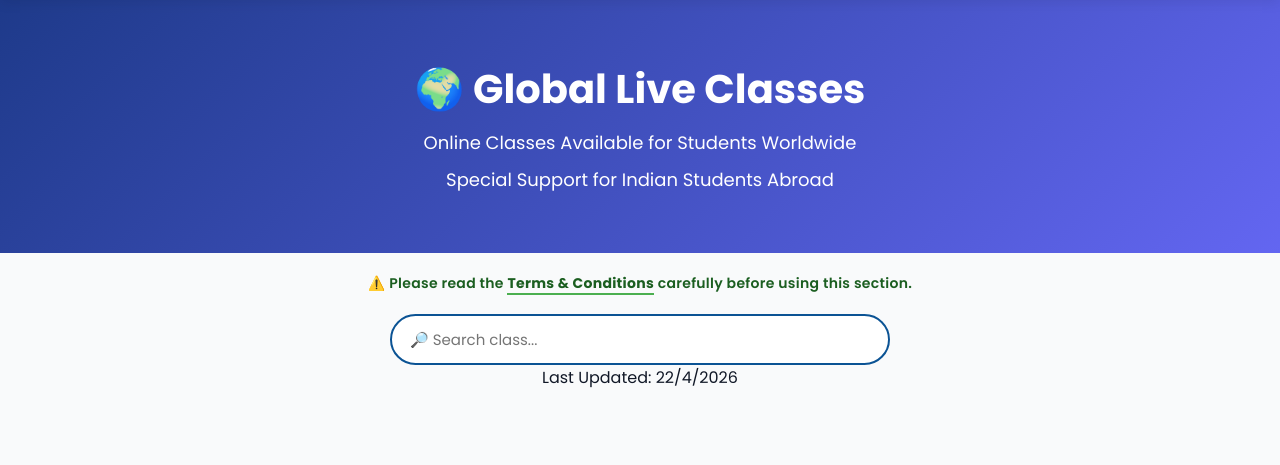
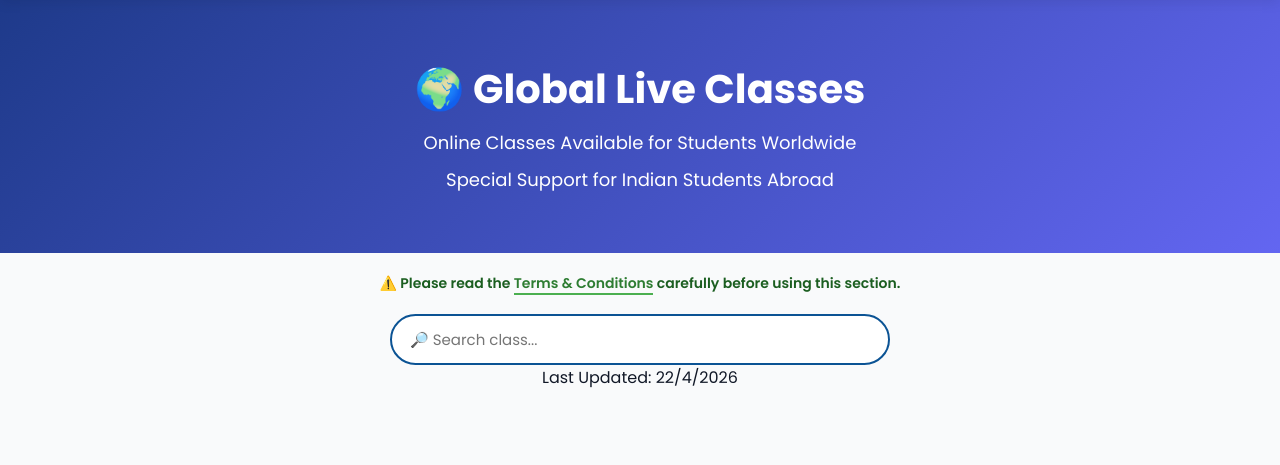
Before and after one commit to ranjithamstudycenter-maker/rscedu, a Flask app: page /class in a window 1280 px wide; the page is wider, and only the part inside the window is pictured. Shown: the part 111-576 px from the top of that part. Run offline with Flask 3, Linux system fonts and the light colour scheme; some libraries are stand-ins or nearby versions.

Commit message:
Update class.html

```diff
--- a/templates/class.html
+++ b/templates/class.html
@@ -800,7 +800,6 @@ body{
 .terms-alert {
   text-align: center;
   margin: 20px auto;
-  letter-spacing: 0.3px;
 }
 
 .terms-alert p {
@@ -809,8 +808,14 @@ body{
   font-weight: 600;
 }
 
-.terms-alert strong {
+.terms-link {
+  color: #2e7d32;
+  text-decoration: none;
   border-bottom: 2px solid #4caf50;
+}
+
+.terms-link:hover {
+  color: #1b5e20;
 }
   </style>
 
@@ -853,10 +858,11 @@ body{
 <section class="terms-alert">
   <p>
     ⚠️ Please read the
-    <strong>Terms & Conditions</strong>
+    <a href="/terms" class="terms-link">Terms & Conditions</a>
     carefully before using this section.
   </p>
 </section>
+
 
 
 <!-- SEARCH -->
```
